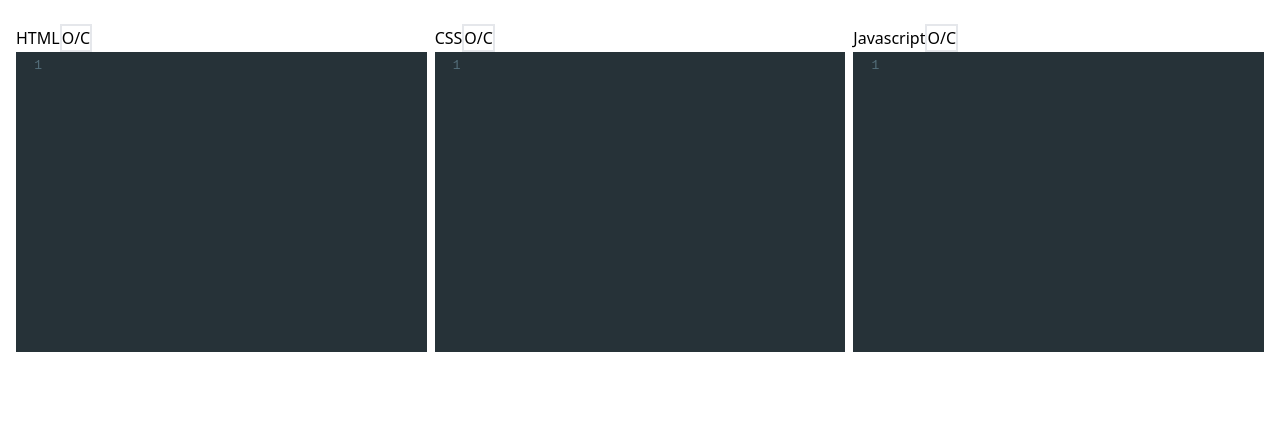
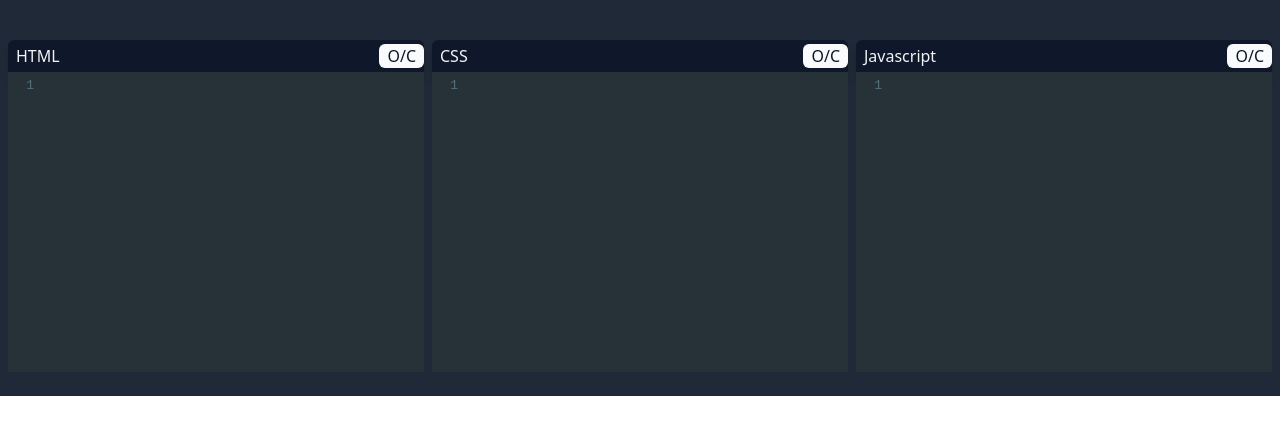
Before and after one commit to FuryACE007/CodeEditor, a React (Create React App) app: page / in a window 1280 px wide. Shown: the top 434 px of the page. Built offline with nearby package versions, Linux system fonts and the light colour scheme.

Commit message:
Designed editor

```diff
--- a/src/components/App.js
+++ b/src/components/App.js
@@ -8,7 +8,7 @@ function App() {
 
   return (
     <>
-      <div className="pane top-pane grid grid-cols-3 gap-2 px-4 mt-6">
+      <div className="pane top-pane grid grid-cols-3 gap-2 px-2 bg-gray-800 pt-10 pb-6">
         <Editor
           language= "xml"
           displayName= "HTML"
--- a/src/components/Editor.jsx
+++ b/src/components/Editor.jsx
@@ -20,14 +20,14 @@ const Editor = (props) => {
 
     return (
         <div className="editor-container">
-            <div className="editor-title rounded-sm">
-                {displayName}
-                <button className=" border-2 ">O/C</button>
+            <div className="relative editor-title bg-slate-900 text-gray-100 pl-2 py-1 rounded-t-md shadow-lg flow-root">
+                <div className=" inline-block float-left">{displayName}</div>
+                <button className=" bg-gray-50 text-slate-900 px-2 items-center rounded-md float-right">O/C</button>
             </div>
             <ControlledEditor
                 onBeforeChange={handleChange}
                 value={value}
-                className="code-mirror-wrapper backdrop-blur-sm"
+                className="code-mirror-wrapper "
                 options={{
                     lineWrapping: true,
                     lint: true,
```
Also changed, not shown: sexy.html (added).
